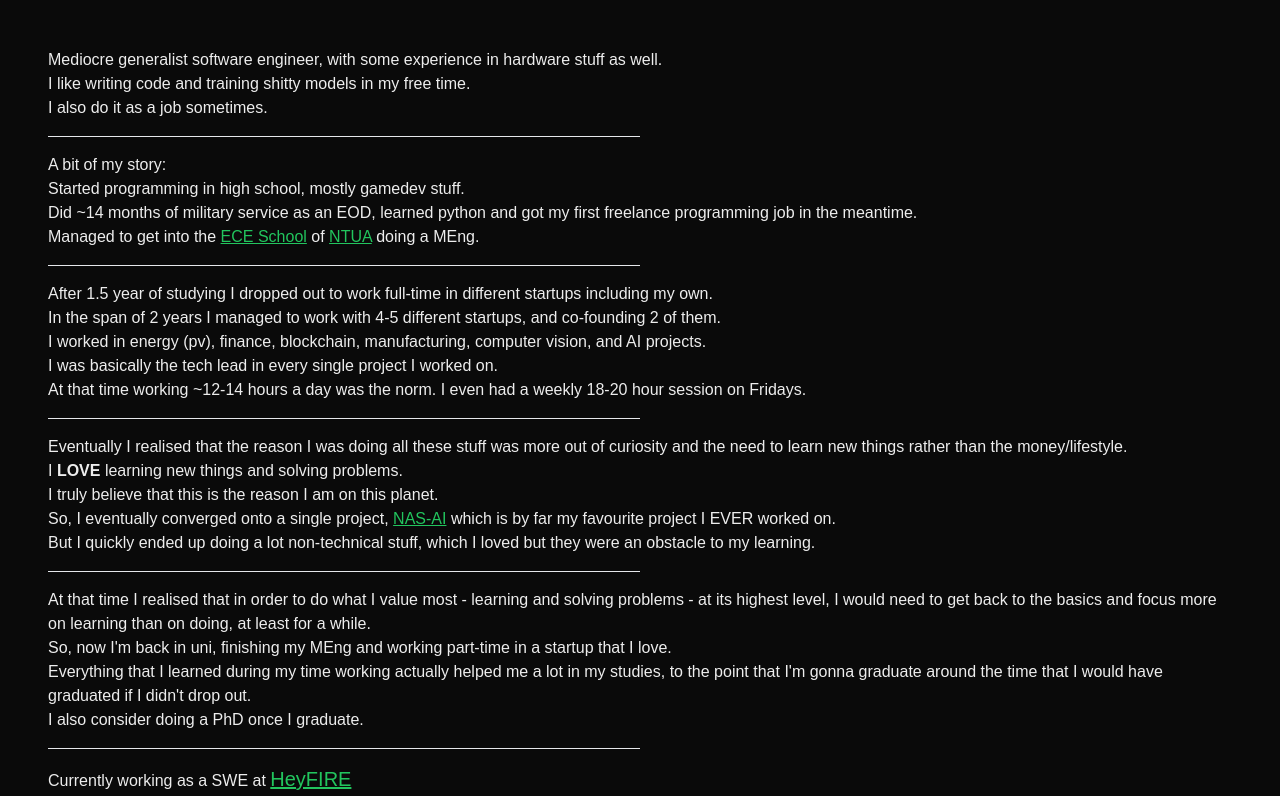
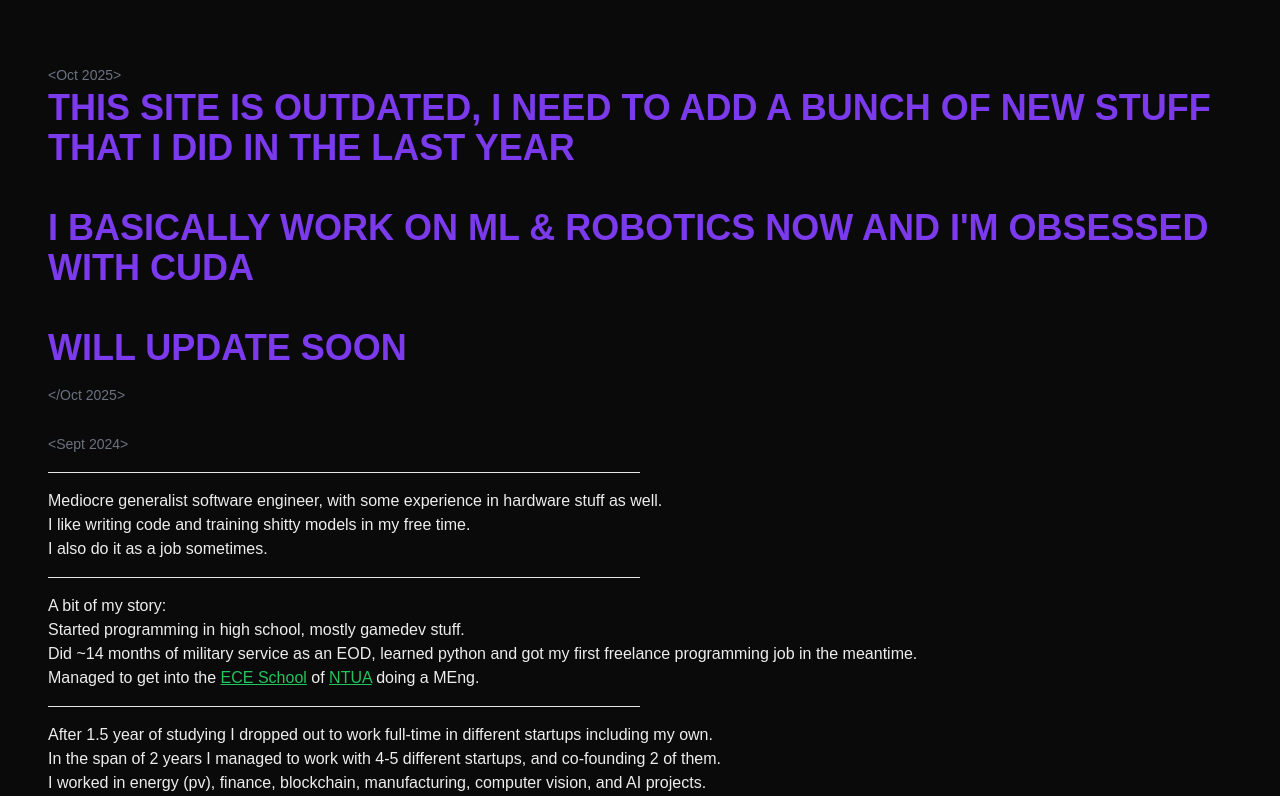
Before and after one commit to yiannisha/personal-blog, a Next.js app: page /components/Main in a window 1280 px wide. Shown: the top 796 px of the page. Built offline with nearby package versions, Linux system fonts and the light colour scheme; a web font is replaced by a local one.

Commit message:
Add update message Oct 2025

```diff
--- a/pages/components/Main.tsx
+++ b/pages/components/Main.tsx
@@ -6,6 +6,24 @@ interface MainProps extends React.HTMLAttributes<HTMLDivElement> {}
 export default function Main(props: MainProps) {
   return (
     <div className={`${props.className} px-2 sm:px-6 md:px-12 py-12`}>
+        <span className="text-4xl font-bold text-violet-600">
+            <span className="text-sm font-medium text-gray-500">{'<'}Oct 2025{'>'}</span>
+            <br />
+            THIS SITE IS OUTDATED, I NEED TO ADD A BUNCH OF NEW STUFF THAT I DID IN THE LAST YEAR
+            <br />
+            <br />
+            I BASICALLY WORK ON ML & ROBOTICS NOW AND I&apos;M OBSESSED WITH CUDA
+            <br />
+            <br />
+            WILL UPDATE SOON
+            <br />
+            <span className="text-sm font-medium text-gray-500">{'</'}Oct 2025{'>'}</span>
+        </span>
+        <br />
+        <br />
+        <span className="text-sm font-medium text-gray-500">{'<'}Sept 2024{'>'}</span>
+        <br />
+        <hr className="my-4 w-1/2"/>
         <span className="text-base">
             Mediocre generalist software engineer, with some experience in hardware stuff as well.
         </span>
@@ -345,6 +363,8 @@ export default function Main(props: MainProps) {
                 VueJS, PHP
             </span>
         </div>
+        <br />
+        <span className="text-sm font-medium text-gray-500">{'</'}Sept 2024{'>'}</span>
     </div>
   )
 }
```
